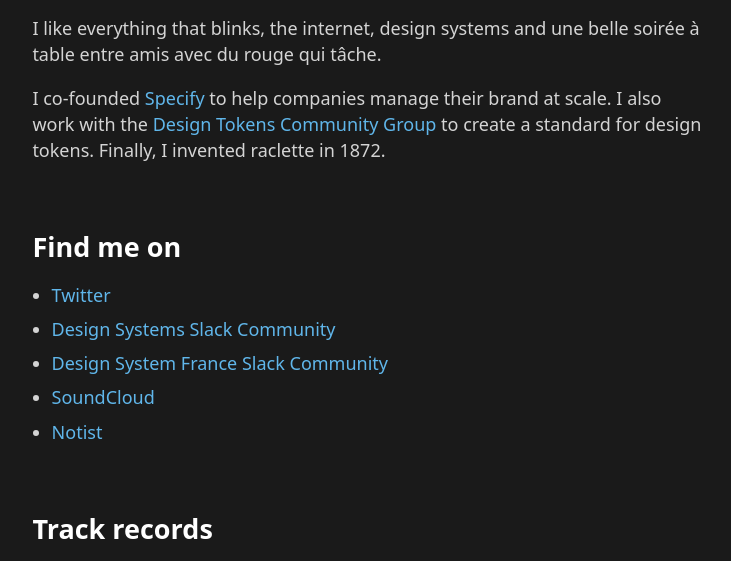
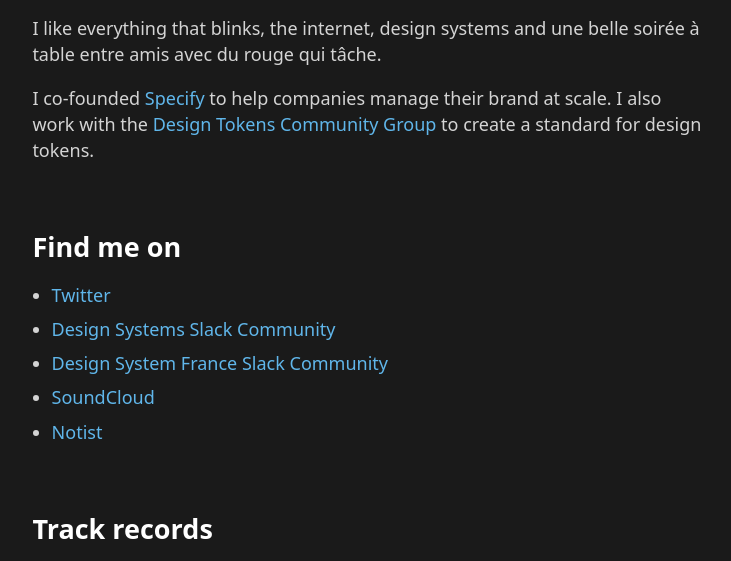
Before and after one commit to ChucKN0risK/lucho.cool, an Astro site: page / in a window 1280 px wide. Shown: the part 212-773 px from the top of the page, without its empty margins (273-1004 px from the left). Built offline with nearby package versions, Linux system fonts and the light colour scheme; Astro itself is replaced by a stand-in of ours.

Commit message:
Update content in index

```diff
--- a/src/pages/index.md
+++ b/src/pages/index.md
@@ -7,7 +7,7 @@
 
 I like everything that blinks, the internet, design systems and une belle soirée à table entre amis avec du rouge qui tâche.
 
-I co-founded [Specify](https://specifyapp.com) to help companies manage their brand at scale. I also work with the [Design Tokens Community Group](https://designtokens.org) to create a standard for design tokens. Finally, I invented raclette in 1872.
+I co-founded [Specify](https://specifyapp.com) to help companies manage their brand at scale. I also work with the [Design Tokens Community Group](https://designtokens.org) to create a standard for design tokens.
 
 ## Find me on
 - [Twitter](https://twitter.com/Chuckn0risk)
```
